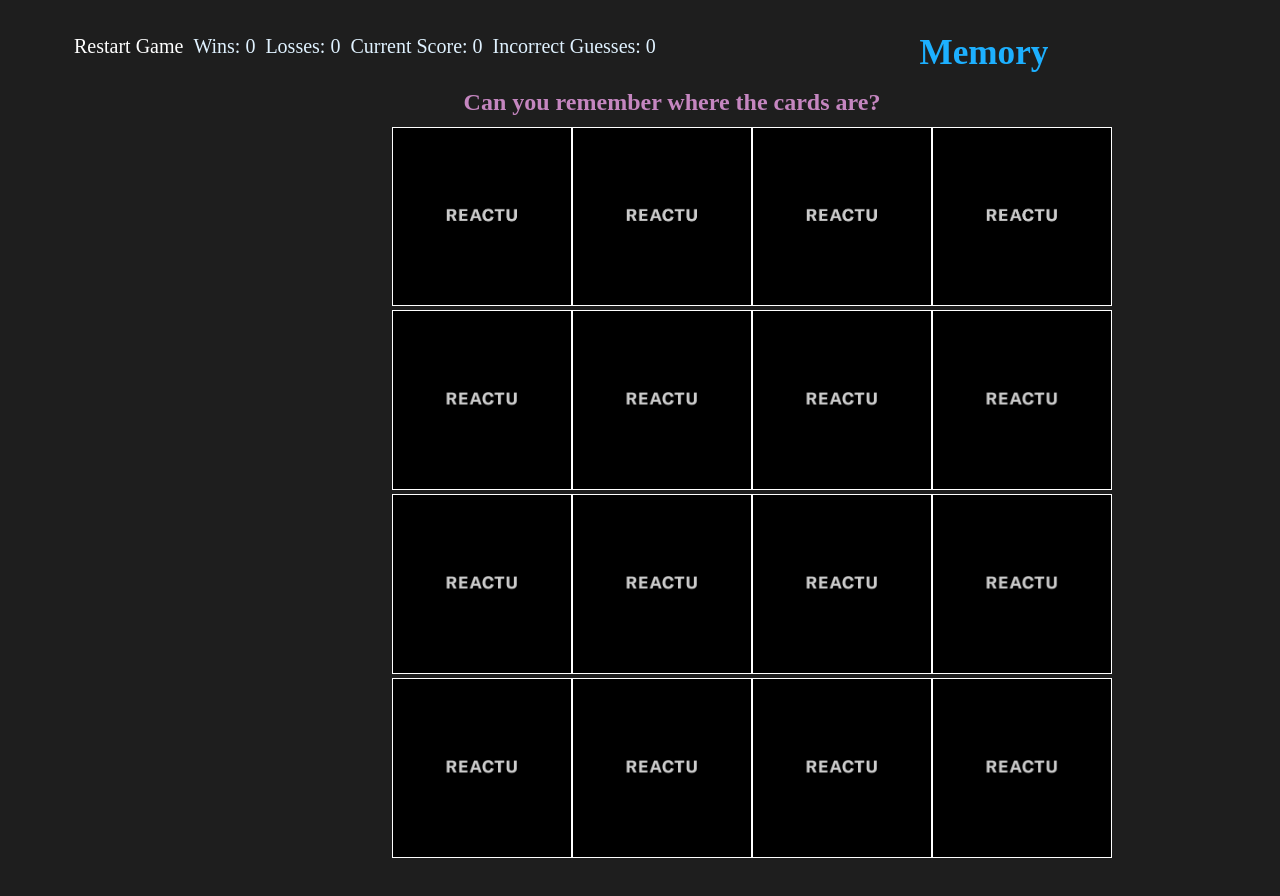
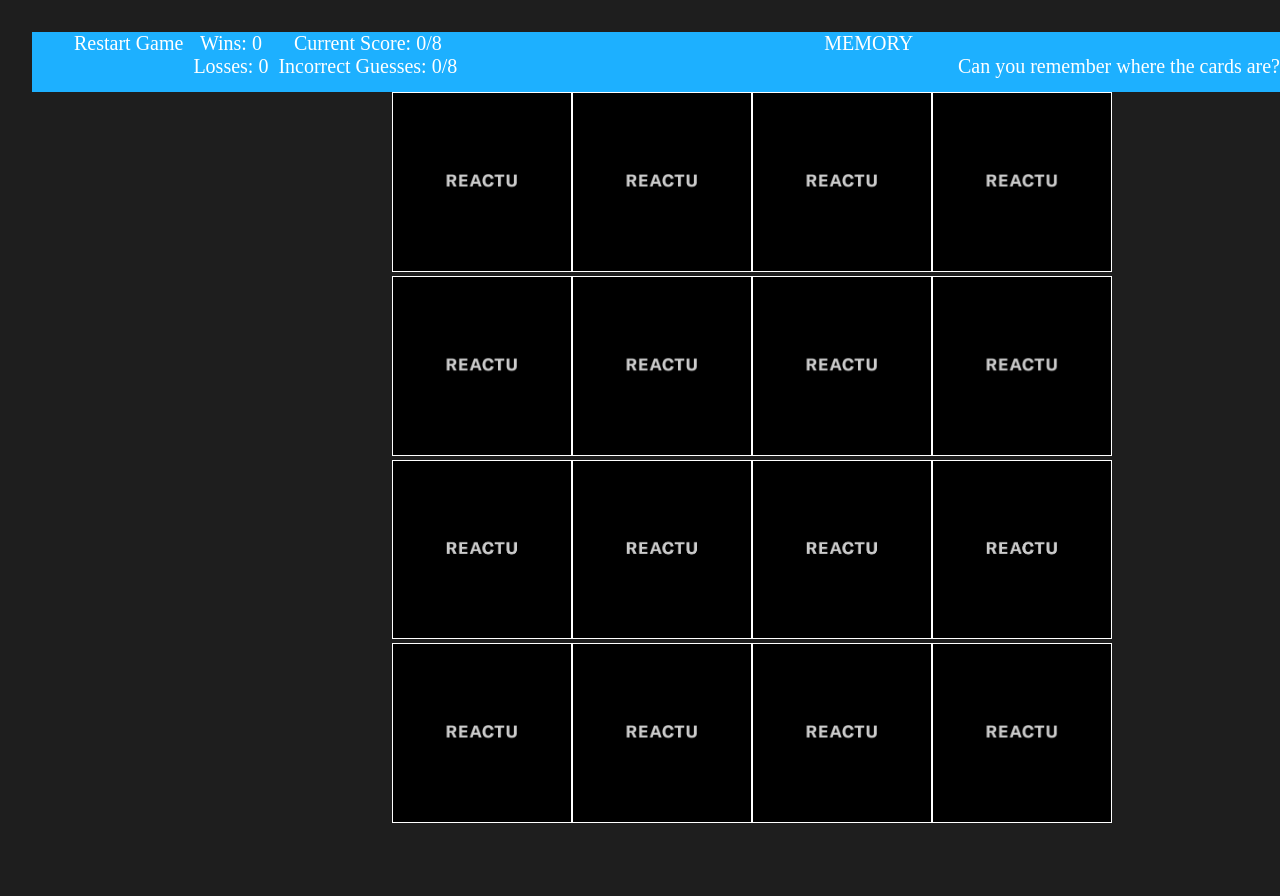
Before and after one commit to marjika/React-Card-Memory-Game, a React (Create React App) app in the folder card-memory-game/: page / in a window 1280 px wide. Shown: the top 896 px of the page. Built offline with nearby package versions, Linux system fonts and the light colour scheme; the HTML template or start-up script is replaced by a standard one.

Commit message:
with wins and losses, work on styling

```diff
--- a/card-memory-game/src/App.jsx
+++ b/card-memory-game/src/App.jsx
@@ -1,4 +1,4 @@
-import React, { useState, useEffect, useCallback } from 'react'
+import React, { useState, useEffect } from 'react'
 import Board from './components/Board';
 import Navbar from './components/Navbar';
 
@@ -13,6 +13,7 @@ export default function App() {
   const [score, setScore] = useState(0);
   const [wins, setWins] = useState(0);
   const [wrongGuesses, setWrongGuesses] = useState(0);
+  const [losses, setLosses] = useState(0);
 
   useEffect(() => {
     resizeBoard()
@@ -48,11 +49,10 @@ export default function App() {
         updateScore(score, checkScore);
       } else {
         setTimeout(resetCards, 2000);
-        setWrongGuesses(wrongGuesses + 1);
+        updateGuesses(wrongGuesses, checkGuesses);
       }
     }
   }
-
 
   function updateScore(score, callback) {
     var newScore = score + 1;
@@ -60,9 +60,21 @@ export default function App() {
     callback(newScore);
   }
 
+  function updateGuesses(guesses, callback) {
+    var newGuesses = wrongGuesses + 1;
+    setWrongGuesses(wrongGuesses + 1);
+    callback(newGuesses);
+  }
+
   const checkScore = (score) => {
     if (score>7) {
       setWins(wins + 1);
+    }
+  }
+
+  const checkGuesses = (guesses) => {
+    if (guesses>7) {
+      setLosses(losses + 1);
     }
   }
 
@@ -102,13 +114,12 @@ export default function App() {
     >
       <Navbar
         wins={wins}
-        losses={0}
+        losses={losses}
         score={score}
         wrongGuesses={wrongGuesses}
       />
-      <h1> </h1>
-      <h1>{"\n"}Memory</h1>
-      <h2>Can you remember where the cards are?</h2>
+      {/* <h1> </h1>
+      <h1>{"\n"}Memory</h1> */}
       <Board
         dimension={dimension}
         cards={cards}
--- a/card-memory-game/src/components/Navbar/Navbar.css
+++ b/card-memory-game/src/components/Navbar/Navbar.css
@@ -8,7 +8,7 @@ nav.navbar.navbar-default {
   }
 
 
-  li {
+  /* li {
     margin-left: 10px;
     font-size: 28px;
-  }
+  } */
--- a/card-memory-game/src/components/Navbar/Navbar.js
+++ b/card-memory-game/src/components/Navbar/Navbar.js
@@ -11,16 +11,23 @@ const Navbar = props => (
           </a>
         </li>
         <li className="nav-item">
-            <div className="wins">Wins: {props.wins} </div>
+
+              <div className="wins">Wins: {props.wins} </div>
+
+
+              <div className="losses">Losses: {props.losses} </div>
+
         </li>
         <li className="nav-item">
-            <div className="losses">Losses: {props.losses} </div>
+            <div className="score">Current Score: {props.score}/8</div>
+
+            <div className="wrongGuesses">Incorrect Guesses: {props.wrongGuesses}/8</div>
         </li>
-        <li className="nav-item">
-            <div className="score">Current Score: {props.score}</div>
+        <li className="title">
+          <div className="title">MEMORY</div>
         </li>
-        <li className="nav-item">
-            <div className="wrongGuesses">Incorrect Guesses: {props.wrongGuesses}</div>
+        <li className="instruction">
+            <div className="instruction">Can you remember where the cards are?</div>
         </li>
       </ul>
     </div>
--- a/card-memory-game/src/index.css
+++ b/card-memory-game/src/index.css
@@ -68,20 +68,34 @@ ul {
   padding: 0;
 }
 
-ul li {
+/* ul {
   margin: 0;
   padding: 0.125em 0;
   color: rgb(224, 242, 255);
-}
+} */
 
-ul li ul {
+/* ul {
   margin: 0.25em 1.25em;
-}
+} */
 
-.nav-item {
+.nav-item, .nav-items {
   margin-left: 10px;
   font-size: 20px;
   float: left;
+  list-style-type: none;
+}
+
+.instruction {
+  /* margin-left: 20%; */
+  font-size: 20px;
+  float: right;
+  list-style-type: none;
+}
+
+.title {
+  margin: 0;
+  font-size: 20px;
+  float: none;
   list-style-type: none;
 }
 
@@ -93,3 +107,7 @@ a:link, a:visited {
 a:hover {
   color: #1db0ff;
 }
+
+.navbar {
+  min-height: 60px;
+}
```
